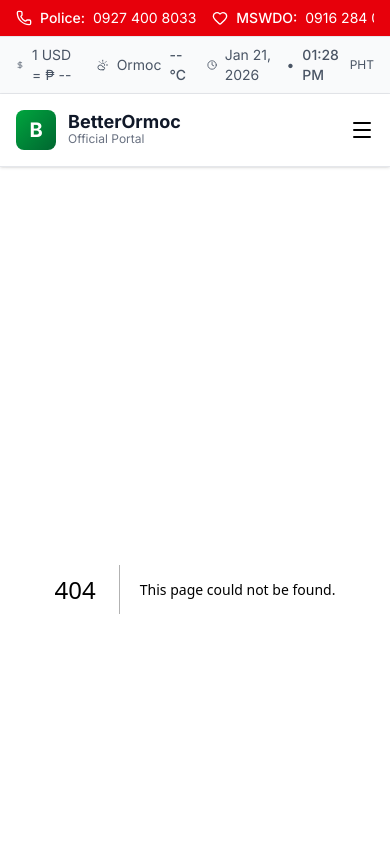
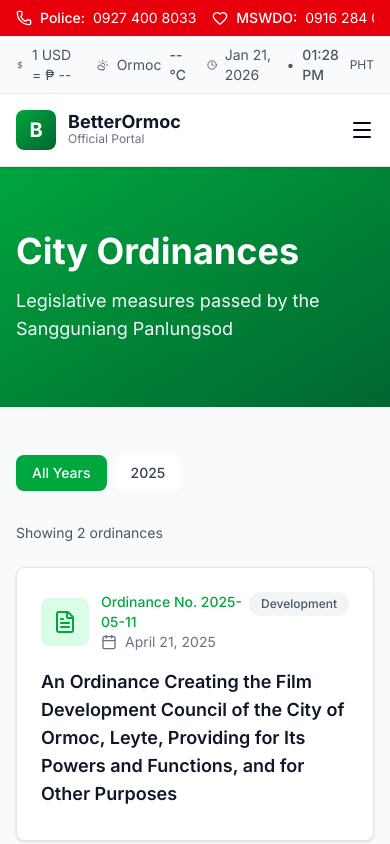
Before and after one commit to karljosebuena/betterormoc, a Next.js app: page /ordinances in a window 390 px wide. Before the commit this address had no page. Shown: the top 844 px of the page. Built offline with nearby package versions, Linux system fonts and the light colour scheme.

Commit message:
feat(legislative): add ordinances and resolutions pages
- Create ordinances page with year filtering
- Create resolutions page with year filtering
- Add mock data (will be replaced with API)
- Implement responsive layouts
- Fix remaining lint errors (apostrophe, shebang)

```diff
--- /dev/null
+++ b/app/ordinances/page.tsx
@@ -0,0 +1,100 @@
+'use client'
+
+import { useState, useMemo } from 'react'
+import { Calendar, FileText } from 'lucide-react'
+
+// Mock data - will be replaced with API call
+const mockOrdinances = [
+    {
+        id: '1',
+        number: '2025-05-11',
+        title: 'An Ordinance Creating the Film Development Council of the City of Ormoc, Leyte, Providing for Its Powers and Functions, and for Other Purposes',
+        date_passed: '2025-04-21',
+        category: 'Development',
+        status: 'active',
+    },
+    {
+        id: '2',
+        number: '2025-04-11',
+        title: 'An Ordinance Prohibiting the Entry of Nuisance Contraband Inside the Ormoc District Jail in the City of Ormoc, Leyte, and Providing Penalties for Violation Thereof',
+        date_passed: '2025-04-21',
+        category: 'Public Order',
+        status: 'active',
+    },
+]
+
+export default function OrdinancesPage() {
+    const [selectedYear, setSelectedYear] = useState<string>('all')
+
+    const years = useMemo(() => {
+        const yearsSet = new Set(mockOrdinances.map((o) => new Date(o.date_passed).getFullYear().toString()))
+        return ['all', ...Array.from(yearsSet).sort().reverse()]
+    }, [])
+
+    const filteredOrdinances = useMemo(() => {
+        if (selectedYear === 'all') return mockOrdinances
+        return mockOrdinances.filter((o) => new Date(o.date_passed).getFullYear().toString() === selectedYear)
+    }, [selectedYear])
+
+    return (
+        <div className="min-h-screen bg-gray-50">
+            <div className="bg-gradient-to-br from-green-600 to-green-800 py-16 text-white">
+                <div className="container">
+                    <h1 className="mb-4 text-4xl font-bold">City Ordinances</h1>
+                    <p className="text-lg text-green-50">
+                        Legislative measures passed by the Sangguniang Panlungsod
+                    </p>
+                </div>
+            </div>
+
+            <div className="container py-12">
+                <div className="mb-8 flex flex-wrap gap-2">
+                    {years.map((year) => (
+                        <button
+                            key={year}
+                            onClick={() => setSelectedYear(year)}
+                            className={`rounded-lg px-4 py-2 text-sm font-medium transition-colors ${selectedYear === year
+                                    ? 'bg-green-600 text-white'
+                                    : 'bg-white text-gray-700 hover:bg-gray-100'
+                                }`}
+                        >
+                            {year === 'all' ? 'All Years' : year}
+                        </button>
+                    ))}
+                </div>
+
+                <div className="mb-6 text-sm text-gray-600">
+                    Showing {filteredOrdinances.length} {filteredOrdinances.length === 1 ? 'ordinance' : 'ordinances'}
+                </div>
+
+                <div className="space-y-4">
+                    {filteredOrdinances.map((ordinance) => (
+                        <div
+                            key={ordinance.id}
+                            className="rounded-lg border border-gray-200 bg-white p-6 shadow-sm transition-shadow hover:shadow-md"
+                        >
+                            <div className="mb-4 flex items-start justify-between">
+                                <div className="flex items-center gap-3">
+                                    <div className="rounded-lg bg-green-100 p-3 text-green-600">
+                                        <FileText className="h-6 w-6" />
+                                    </div>
+                                    <div>
+                                        <div className="text-sm font-medium text-green-600">Ordinance No. {ordinance.number}</div>
+                                        <div className="flex items-center gap-2 text-sm text-gray-500">
+                                            <Calendar className="h-4 w-4" />
+                                            <span>{new Date(ordinance.date_passed).toLocaleDateString('en-US', { year: 'numeric', month: 'long', day: 'numeric' })}</span>
+                                        </div>
+                                    </div>
+                                </div>
+                                <span className="rounded-full bg-gray-100 px-3 py-1 text-xs font-medium text-gray-600">
+                                    {ordinance.category}
+                                </span>
+                            </div>
+                            <h3 className="mb-2 text-lg font-semibold text-gray-900">{ordinance.title}</h3>
+                        </div>
+                    ))}
+                </div>
+            </div>
+        </div>
+    )
+}
--- /dev/null
+++ b/app/resolutions/page.tsx
@@ -0,0 +1,100 @@
+'use client'
+
+import { useState, useMemo } from 'react'
+import { Calendar, FileText } from 'lucide-react'
+
+// Mock data - will be replaced with API call
+const mockResolutions = [
+    {
+        id: '1',
+        number: '2024-R-001',
+        title: 'Resolution Approving City Budget',
+        date_passed: '2024-01-10',
+        category: 'Finance',
+        status: 'active',
+    },
+    {
+        id: '2',
+        number: '2024-R-002',
+        title: 'Resolution Honoring Outstanding Citizens',
+        date_passed: '2024-03-01',
+        category: 'Awards',
+        status: 'active',
+    },
+]
+
+export default function ResolutionsPage() {
+    const [selectedYear, setSelectedYear] = useState<string>('all')
+
+    const years = useMemo(() => {
+        const yearsSet = new Set(mockResolutions.map((r) => new Date(r.date_passed).getFullYear().toString()))
+        return ['all', ...Array.from(yearsSet).sort().reverse()]
+    }, [])
+
+    const filteredResolutions = useMemo(() => {
+        if (selectedYear === 'all') return mockResolutions
+        return mockResolutions.filter((r) => new Date(r.date_passed).getFullYear().toString() === selectedYear)
+    }, [selectedYear])
+
+    return (
+        <div className="min-h-screen bg-gray-50">
+            <div className="bg-gradient-to-br from-blue-600 to-blue-800 py-16 text-white">
+                <div className="container">
+                    <h1 className="mb-4 text-4xl font-bold">City Resolutions</h1>
+                    <p className="text-lg text-blue-50">
+                        Official resolutions from the Sangguniang Panlungsod
+                    </p>
+                </div>
+            </div>
+
+            <div className="container py-12">
+                <div className="mb-8 flex flex-wrap gap-2">
+                    {years.map((year) => (
+                        <button
+                            key={year}
+                            onClick={() => setSelectedYear(year)}
+                            className={`rounded-lg px-4 py-2 text-sm font-medium transition-colors ${selectedYear === year
+                                    ? 'bg-blue-600 text-white'
+                                    : 'bg-white text-gray-700 hover:bg-gray-100'
+                                }`}
+                        >
+                            {year === 'all' ? 'All Years' : year}
+                        </button>
+                    ))}
+                </div>
+
+                <div className="mb-6 text-sm text-gray-600">
+                    Showing {filteredResolutions.length} {filteredResolutions.length === 1 ? 'resolution' : 'resolutions'}
+                </div>
+
+                <div className="space-y-4">
+                    {filteredResolutions.map((resolution) => (
+                        <div
+                            key={resolution.id}
+                            className="rounded-lg border border-gray-200 bg-white p-6 shadow-sm transition-shadow hover:shadow-md"
+                        >
+                            <div className="mb-4 flex items-start justify-between">
+                                <div className="flex items-center gap-3">
+                                    <div className="rounded-lg bg-blue-100 p-3 text-blue-600">
+                                        <FileText className="h-6 w-6" />
+                                    </div>
+                                    <div>
+                                        <div className="text-sm font-medium text-blue-600">Resolution No. {resolution.number}</div>
+                                        <div className="flex items-center gap-2 text-sm text-gray-500">
+                                            <Calendar className="h-4 w-4" />
+                                            <span>{new Date(resolution.date_passed).toLocaleDateString('en-US', { year: 'numeric', month: 'long', day: 'numeric' })}</span>
+                                        </div>
+                                    </div>
+                                </div>
+                                <span className="rounded-full bg-gray-100 px-3 py-1 text-xs font-medium text-gray-600">
+                                    {resolution.category}
+                                </span>
+                            </div>
+                            <h3 className="mb-2 text-lg font-semibold text-gray-900">{resolution.title}</h3>
+                        </div>
+                    ))}
+                </div>
+            </div>
+        </div>
+    )
+}
--- a/scripts/migrate-data.js
+++ b/scripts/migrate-data.js
@@ -1,6 +1,6 @@
+#!/usr/bin/env node
 /* eslint-disable @typescript-eslint/no-require-imports */
 /* eslint-disable @typescript-eslint/no-unused-vars */
-#!/usr/bin/env node
 
 /**
  * Data Migration Script: BetterSolano → BetterOrmoc
```
